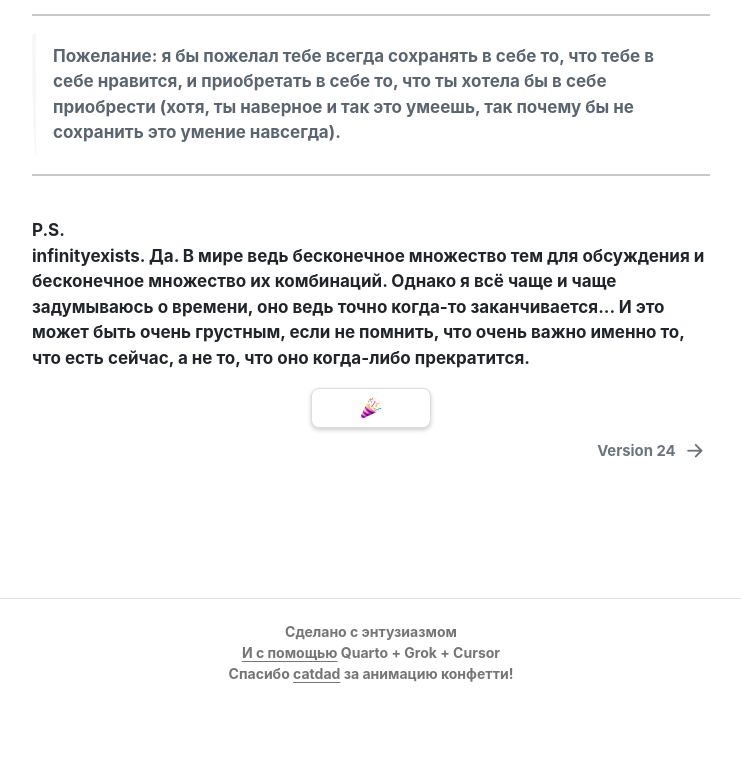
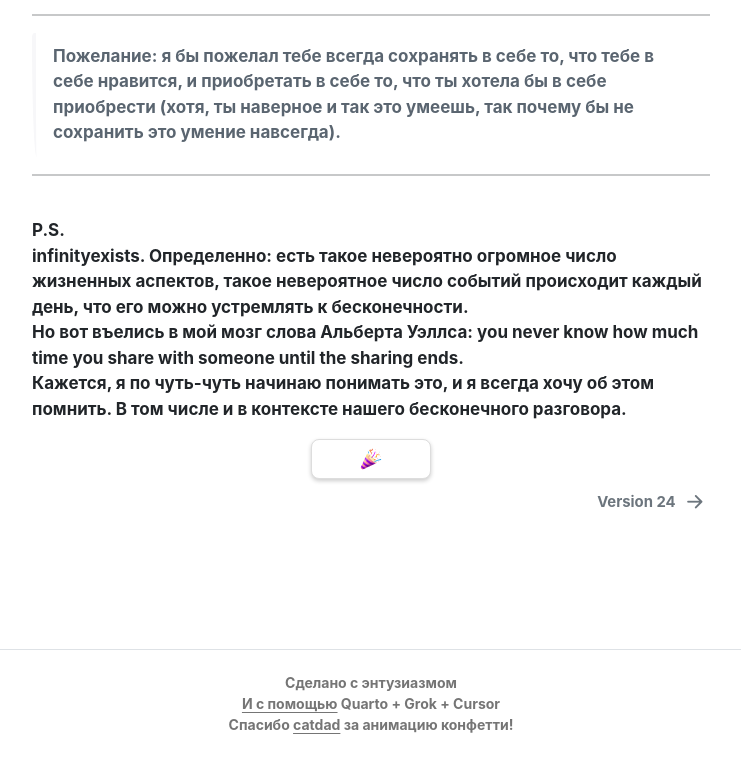
Before and after one commit to anotherbirthday/anotherbirthday.github.io, a React app: page docs/v25.html in a window 1280 px wide. Shown: the part 3380-4141 px from the top of the page, without its empty margins (269-1010 px from the left). Before the commit the page ends 4090 px from the top, so only its background shows below. Built offline with nearby package versions, Linux system fonts and the light colour scheme; a web font is replaced by a local one.

Commit message:
Update v25.html

```diff
--- a/docs/v25.html
+++ b/docs/v25.html
@@ -228,7 +228,9 @@ ul.task-list li input[type="checkbox"] {
   <hr>
   <br>
   <p>P.S.<br>
-    infinityexists. Да. В мире ведь бесконечное множество тем для обсуждения и бесконечное множество их комбинаций. Однако я всё чаще и чаще задумываюсь о времени, оно ведь точно когда-то заканчивается... И это может быть очень грустным, если не помнить, что очень важно именно то, что есть сейчас, а не то, что оно когда-либо прекратится.</p>
+  infinityexists. Определенно: есть такое невероятно огромное число жизненных аспектов, такое невероятное число событий происходит каждый день, что его можно устремлять к бесконечности.<br>
+Но вот въелись в мой мозг слова Альберта Уэллса: you never know how much time you share with someone until the sharing ends.<br>
+Кажется, я по чуть-чуть начинаю понимать это, и я всегда хочу об этом помнить. В том числе и в контексте нашего бесконечного разговора.</p>
 </section>
 <div class="float" id="btnConfetti">
   <img src="icon.png">
```
